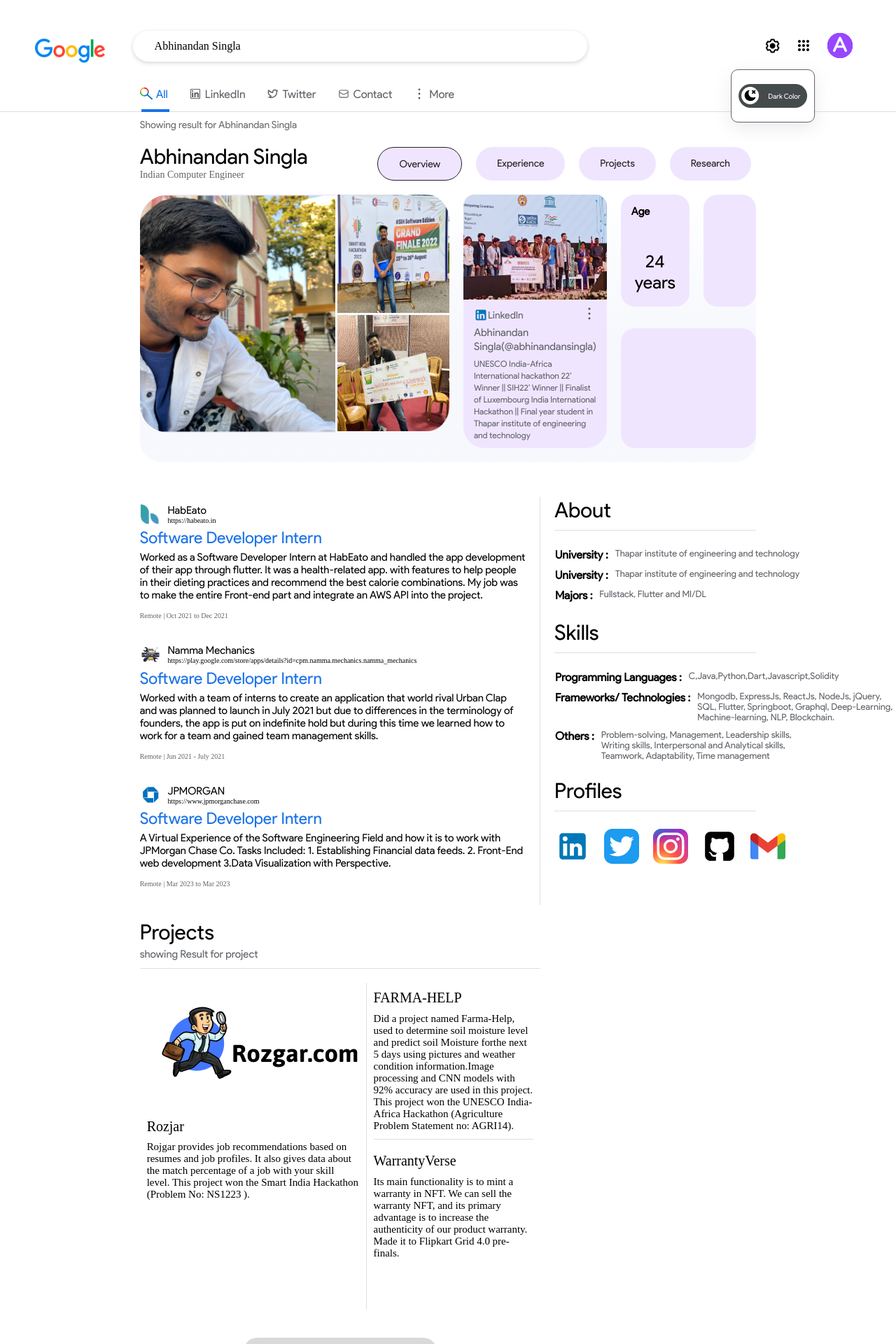
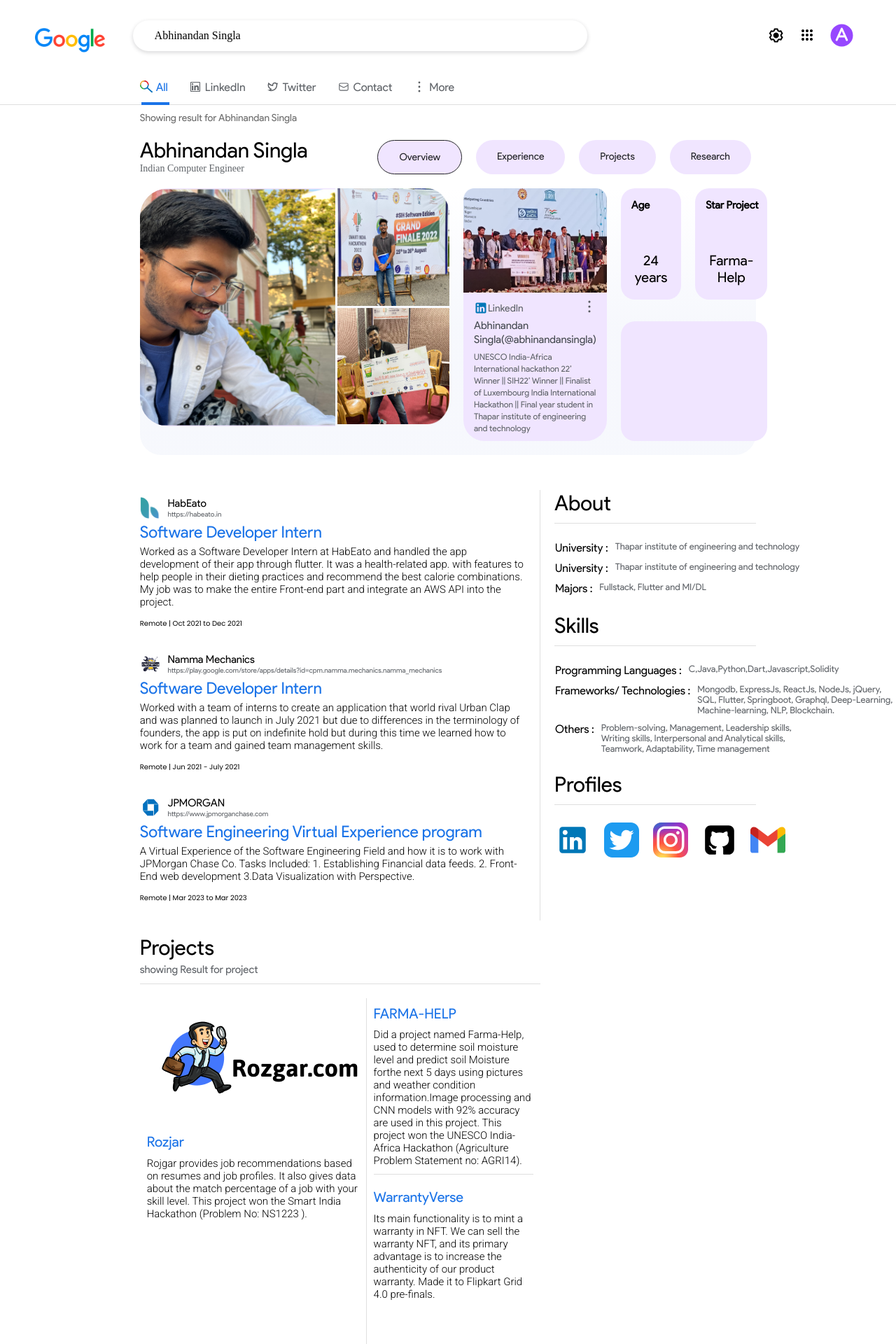
Before and after one commit to AbhinandanSingla/google_portfolio, a React (Create React App) app: page / in a window 1280 px wide. Shown: the top 1920 px of the page at 70% size. Built offline with nearby package versions, Linux system fonts and the light colour scheme; the HTML template or start-up script is replaced by a standard one.

Commit message:
addded darkmode:

```diff
--- a/src/App.css
+++ b/src/App.css
@@ -1,6 +1,11 @@
+@import url('https://fonts.googleapis.com/css2?family=Open+Sans:wght@400;500&family=Poppins:wght@300;400;500&family=Roboto:wght@300;500&display=swap');
+
 :root {
     --google_sans: "Product Sans Regular", sans-serif;
     --arial: "Arial Regular" sans-serif;
+    --open_sans: 'Open Sans', sans-serif;
+    --poppins: 'Poppins', sans-serif;
+    --roboto: 'Roboto', sans-serif;
 }
 
 html {
@@ -10,7 +15,6 @@
 .light_theme {
     --input_bar: #fff;
     --input_text: #000;
-    --light_text: #5f6368;
     --main_bg: #fff;
     --lines: #dfdfdf;
     --connect_nav: #5f6368;
@@ -21,10 +25,15 @@
     --sub_heading: #5f6368;
     --main_container: linear-gradient(180deg, rgba(0, 0, 0, 0.00) 0%, rgba(177, 193, 235, 0.11) 51.04%);
     --main_container_shadow: 0;
-
+    --experience_heading: #1a73e8;
+    --cell_value: #5f6368;
+    --linkedin: #454A50;
+    --footer_bg: rgba(77, 81, 86, 0.1);
+    --footer_span: rgba(77, 81, 86, 1);
 }
 
 .dark_theme {
+    --experience_heading: #8AB4F8;
     --input_text: #CACBCE;
     --main_bg: #202124;
     --input_bar: #303134;
@@ -37,6 +46,11 @@
     --sub_heading: #BDC1C6;
     --main_container: #202124;
     --main_container_shadow: 0px -167px 174px -67px rgba(47, 59, 78, 0.44) inset;
+    --cell_value: #B7BBC0;
+    --linkedin: #969BA1;
+    --footer_bg: rgba(77, 81, 86, 0.1);
+    --footer_span: #B7BBC0;
+
 }
 
 .App {
@@ -65,27 +79,28 @@
 }
 
 footer {
-    background: #4d5156;
+    background: var(--footer_bg);
 }
 
 .top_footer {
     padding: 2rem 20rem;
     font-size: 2rem;
     font-family: var(--google_sans);
-    border-bottom: 1px solid #5f6368;
+    border-bottom: 1px solid var(--lines);
 }
 
 .top_footer span {
     position: relative;
     padding-left: 4rem;
     font-size: 1.8rem;
+    color: var(--footer_span);
 }
 
 .top_footer span:before {
     content: "";
     width: 1.6rem;
     height: 1.6rem;
-    background: #000;
+    background: var(--footer_span);
     position: absolute;
     left: 3%;
     top: 50%;
@@ -95,5 +110,6 @@
 
 .bottom_footer {
     padding: 1rem 20rem;
-    font-size: 2rem;
+    font-size: 1.5rem;
+    font-family: var(--roboto);
 }
--- a/src/pages/experience/Page.css
+++ b/src/pages/experience/Page.css
@@ -1,8 +1,6 @@
 .page {
     display: flex;
     margin-top: 5rem;
-
-    /*margin-top: 4rem;*/
 }
 
 .page .col_1 {
@@ -11,7 +9,7 @@
 
 .experience_container {
     padding-right: 2rem;
-    border-right: 1px solid #dfdfdf;
+    border-right: 1px solid var(--lines);
 }
 
 .page .col_2 {
@@ -24,8 +22,9 @@
     font-size: 3rem;
     font-weight: 500;
     font-family: var(--google_sans);
-    border-bottom: 1px solid #dfdfdf;
+    border-bottom: 1px solid var(--lines);
     padding-bottom: 1rem;
+    color: var(--main_heading);
 }
 
 .experience_card {
@@ -49,24 +48,34 @@
     font-size: 2.3rem;
     font-weight: 550;
     font-family: var(--google_sans);
-    color: #1a73e8;
+    color: var(--experience_heading);
 }
 
 .experience_card .top_container .main_heading {
     font-size: 1.5rem;
     font-family: var(--google_sans);
+    color: var(--main_heading);
+}
 
+.experience_card .top_container .sub_heading {
+    font-size: 1rem;
+    font-family: var(--google_sans);
+    color: var(--sub_heading);
 }
 
 .experience_card .card_content {
     font-size: 1.5rem;
-    font-family: var(--google_sans);
+    font-family: var(--roboto);
+    font-weight: 300;
+    color: var(--main_heading);
+    font-style: normal;
 }
 
 .experience_card .time_container {
     font-size: 1rem;
-    color: #5f6368;
+    color: var(--main_heading);
     padding: 1.5rem 0;
+    font-family: var(--poppins);
 }
 
 .about_container {
@@ -81,14 +90,15 @@
     padding: 0.5rem 1px;
     font-size: 1.6rem;
     font-family: var(--google_sans);
-    font-weight: 800;
+    font-weight: 400;
     justify-content: left;
+    color: var(--main_heading);
 }
 
 .about_container .row .cell_value {
     padding-left: 1rem;
     font-size: 1.3rem;
-    color: #5f6368;
+    color: var(--cell_value);
     font-weight: 500;
     width: 30rem;
 }
@@ -110,6 +120,7 @@
     font-size: 3rem;
     font-weight: 500;
     font-family: var(--google_sans);
+    color: var(--main_heading);
 }
 
 .projects .heading_container .sub_heading,
@@ -117,7 +128,7 @@
 .achievement .heading_container .sub_heading {
     font-size: 1.5rem;
     font-weight: 400;
-    color: #5f6368;
+    color: var(--sub_heading);
     font-family: var(--google_sans);
     padding: 0.4rem 0;
 }
@@ -125,7 +136,7 @@
 .projects .heading_container,
 .research_works .heading_container,
 .achievement .heading_container {
-    border-bottom: 1px solid #dfdfdf;
+    border-bottom: 1px solid var(--lines);
     padding-bottom: 0.7rem;
 }
 
@@ -145,7 +156,7 @@
 
 .project1 {
     grid-area: 1 / 1 / 3 / 2;
-    border-right: 1px solid #dfdfdf;
+    border-right: 1px solid var(--lines);
     padding: 1rem;
 }
 
@@ -156,16 +167,22 @@
 .project_container .project_heading {
     font-size: 2rem;
     padding-bottom: 1rem;
+    color: var(--experience_heading);
+    font-family: var(--google_sans);
 }
 
 .project_container .project_description {
     font-size: 1.5rem;
+    font-family: var(--roboto);
+    font-weight: 300;
+    font-style: normal;
+    color: var(--main_heading);
 }
 
 .project2 {
     margin: 1rem;
     grid-area: 1 / 2 / 2 / 3;
-    border-bottom: 1px solid #dfdfdf;
+    border-bottom: 1px solid var(--lines);
     padding-bottom: 1rem;
 }
 
@@ -181,7 +198,7 @@
 .more .more_line {
     width: 100%;
     height: 1px;
-    border-bottom: 1px solid #dfdfdf;
+    border-bottom: 1px solid var(--lines);
     padding-bottom: 1rem;
     margin-bottom: 6rem;
 }
@@ -228,14 +245,21 @@
 .achievement .achievement_container .achievement_heading {
     font-size: 2rem;
     font-weight: 500;
+    color: var(--experience_heading);
+    font-family: var(--google_sans);
 }
 
 .achievement .achievement_container .achievement_description {
     padding: 2rem 2rem 1rem 0;
-    font-size: 1.8rem;
-    font-weight: 500;
+    font-size: 1.5rem;
+    font-weight: 300;
+    font-family: var(--roboto);
+    color: var(--main_heading);
 }
 
 .achievement_sub_heading {
     font-size: 1rem;
+    color: var(--sub_heading);
+    font-family: var(--poppins);
+    font-weight: 300;
 }
--- a/src/pages/experience/experience.jsx
+++ b/src/pages/experience/experience.jsx
@@ -35,7 +35,7 @@
             profile_icon: jp,
             profile_heading: "JPMORGAN",
             profile_sub_heading: 'https://www.jpmorganchase.com',
-            experience_name: "Software Developer Intern",
+            experience_name: "Software Engineering Virtual Experience program",
             experience_description: "A Virtual Experience of the Software Engineering Field and how it is to work with JPMorgan Chase Co. Tasks Included: 1. Establishing Financial data feeds. 2. Front-End web development 3.Data Visualization with Perspective.",
             place_and_time: "Remote | Mar 2023 to Mar 2023"
         },
@@ -103,8 +103,7 @@
             'Languages',
         'value': 'C,Java,Python,Dart,Javascript,Solidity',
     }, {
-        'title': 'Frameworks/\n' +
-            'Technologies   ',
+        'title': 'Frameworks/\nTechnologies   ',
         'value': 'Mongodb, ExpressJs, ReactJs, NodeJs, jQuery, SQL, Flutter, Springboot, Graphql, Deep-Learning, Machine-learning, NLP, Blockchain.\n',
     }, {
         'title': 'Others',
@@ -191,7 +190,7 @@
                             Research Works
                         </div>
                         <div className="sub_heading">
-                            showing Results for Research works
+                            Showing Results for Research works
                         </div>
                     </div>
                     {research.map((v, index) => <div className="experience_card">
@@ -220,7 +219,7 @@
                             Achievement
                         </div>
                         <div className="sub_heading">
-                            showing Results for Research works
+                            Showing Results for Achievement
                         </div>
                     </div>
                     {achievements.map((v, index) => {
--- a/src/pages/home content/home content.jsx
+++ b/src/pages/home content/home content.jsx
@@ -74,7 +74,12 @@
                                 </div>
                                 <div className="sub_heading">24 years</div>
                             </div>
-                            <div className="tr2"></div>
+                            <div className="tr2">
+                                <div className="main_heading ">
+                                    Star Project
+                                </div>
+                                <div className="sub_heading">Farma-Help</div>
+                            </div>
                             <div className="tr3"></div>
                         </div>
                     </div>
--- a/src/pages/home content/homecontent.css
+++ b/src/pages/home content/homecontent.css
@@ -158,12 +158,13 @@
     grid-row-gap: 20px;
 }
 
-.home_content .tr1 .sub_heading {
-    font-size: 2.5rem;
+.home_content .right_container .sub_heading {
+    font-size: 2rem;
     text-align: center;
     font-family: var(--google_sans);
     margin-top: auto;
     padding: 2rem;
+    color: var(--main_heading);
 }
 
 .tr2 {
@@ -172,6 +173,9 @@
     border-radius: 20px;
     grid-area: 1 / 2 / 2 / 3;
     transition: all 1s ease-in;
+    display: flex;
+    flex-direction: column;
+    justify-content: center;
 
 }
 
@@ -202,17 +206,21 @@
     padding-top: 3px;
     padding-bottom: 6px;
     line-height: 20px;
+    color: var(--linkedin);
 }
 
-.home_content .right_container .tr1 .main_heading {
+.home_content .right_container .main_heading {
     padding-top: 1.5rem;
     padding-left: 1.5rem;
     font-size: 1.5rem;
     font-family: var(--google_sans);
+    color: var(--main_heading);
     font-weight: 600;
 }
 
 .home_content .m_content {
+    color: var(--cell_value);
+    font-family: var(--google_sans);
     font-size: 12px;
     line-height: 16px;
 }
--- a/src/pages/top_header/top_header.css
+++ b/src/pages/top_header/top_header.css
@@ -4,12 +4,15 @@
 }
 
 .top_header .max_width {
+    background: var(--main_bg);
+    position: fixed;
     width: 100%;
     display: flex;
     justify-content: space-between;
+    top: 0;
     align-items: center;
-    margin-top: 2.3rem;
     padding: 0 5rem;
+    padding-top: 2.3rem;
 
 }
 
@@ -43,12 +46,14 @@
 }
 
 .top_header .setting_icon {
+    cursor: pointer;
     width: 24px;
     margin: 0 1rem;
 }
 
 .top_header .user_icon {
-    width: 40px;
+    cursor: pointer;
+    width: 35px;
     margin: 0 1rem;
 }
 
@@ -60,7 +65,7 @@
 
 .top_header .connect_bar {
     display: flex;
-    margin-top: 3rem;
+    margin-top: 10rem;
     padding-left: 20rem;
     gap: 3rem;
     align-items: center;
@@ -112,6 +117,7 @@
     box-shadow: rgba(149, 157, 165, 0.2) 0px 8px 24px;
     border-radius: 1rem;
     border: 1px solid #5f6368;
+    transition: all 1s ease-in;
 }
 
 .button_container {
--- a/src/pages/top_header/top_header.jsx
+++ b/src/pages/top_header/top_header.jsx
@@ -10,11 +10,12 @@
     Twitter_icon,
     User_icon
 } from "./svg_exporter";
-import {useContext} from "react";
+import {useContext, useState} from "react";
 import {DarkModeContext} from "../../DarkMode";
 
 export const Top_header = () => {
     const [darkMode, setDarkMode] = useContext(DarkModeContext);
+    const [darkBtn, setDarkBtn] = useState(false);
     return (<>
             <div className="top_header">
                 <div className="max_width">
@@ -28,8 +29,9 @@
                     </div>
                     <div className="settings center">
                         <figure className="setting_icon">
-                            <Setting_icon color={darkMode ? 'white' : 'black'}/>
-                            <div className={darkMode ? "setting_box dark_enabled" : "setting_box"}>
+                            <Setting_icon onClick={() => setDarkBtn(!darkBtn)} color={darkMode ? 'white' : 'black'}/>
+                            {
+                                darkBtn ? <div className={darkMode ? "setting_box dark_enabled" : "setting_box"}>
                                         {
                                             darkMode ?
                                                 <div className="button_container">
@@ -50,6 +52,8 @@
                                                 </div>
                                         }
                                     </div>
+                                    : null
+                            }
                         </figure>
                         <figure className="setting_icon">
                             <Menu_icon color={darkMode ? 'white' : "black"}/>
```
Also changed, not shown: src/pages/top_header/svg_exporter.js (+1 -1 lines), 1 other file (tests, documents, lock files or other folders). Lines whose indentation alone changed are shown as unchanged.
